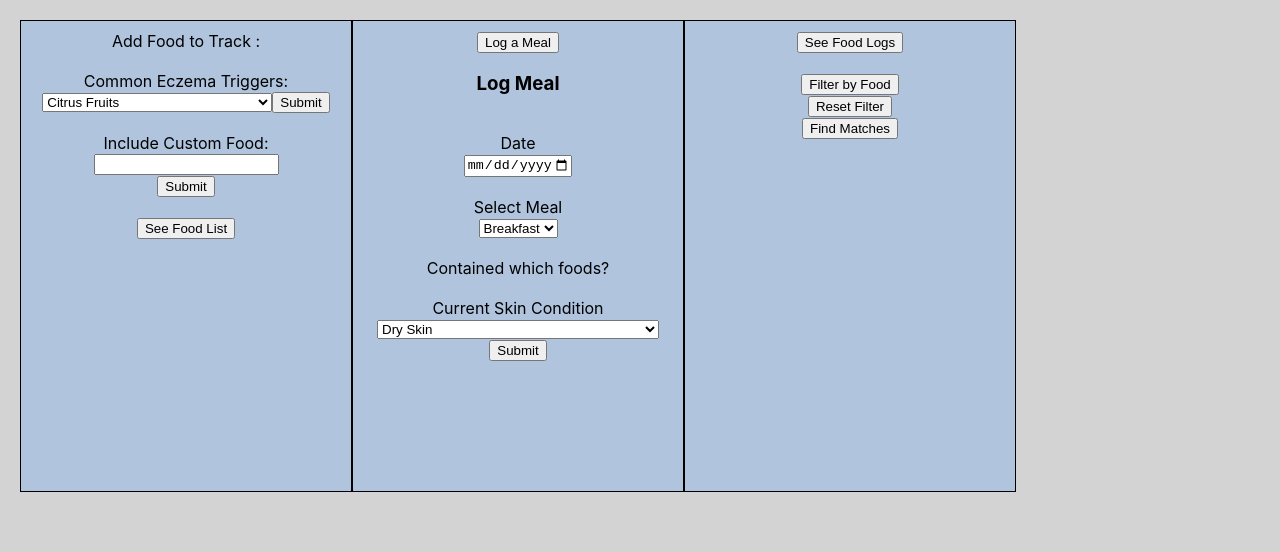
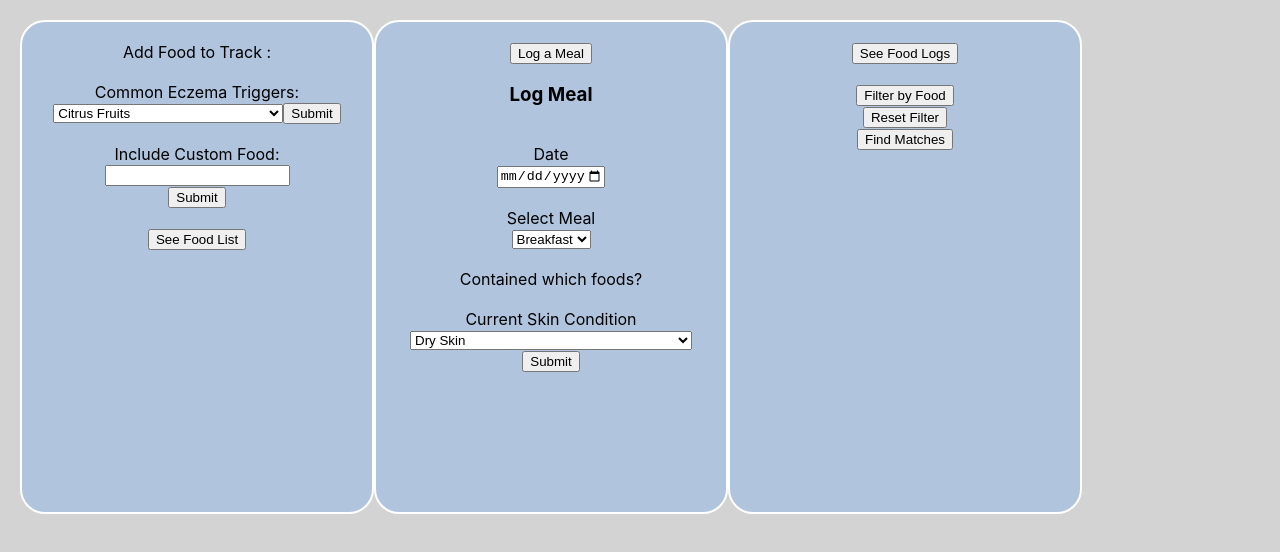
Before and after one commit to candacecodes/ProjE, a React (Create React App) app: page /foods in a window 1280 px wide. Shown: the top 552 px of the page. Built offline with nearby package versions, Linux system fonts and the light colour scheme.

Commit message:
rounded borders

```diff
--- a/src/App.css
+++ b/src/App.css
@@ -3,10 +3,14 @@
 }
 
 .card {
-	border: 1px solid black;
-	padding: 10px;
+	/* border: 1px solid black;
+	padding: 10px; */
 	text-align: center;
 	width: 30%;
+
+	border-radius: 25px;
+	border: 2px solid white;
+	padding: 20px;
 }
 
 #leftbox {
```
